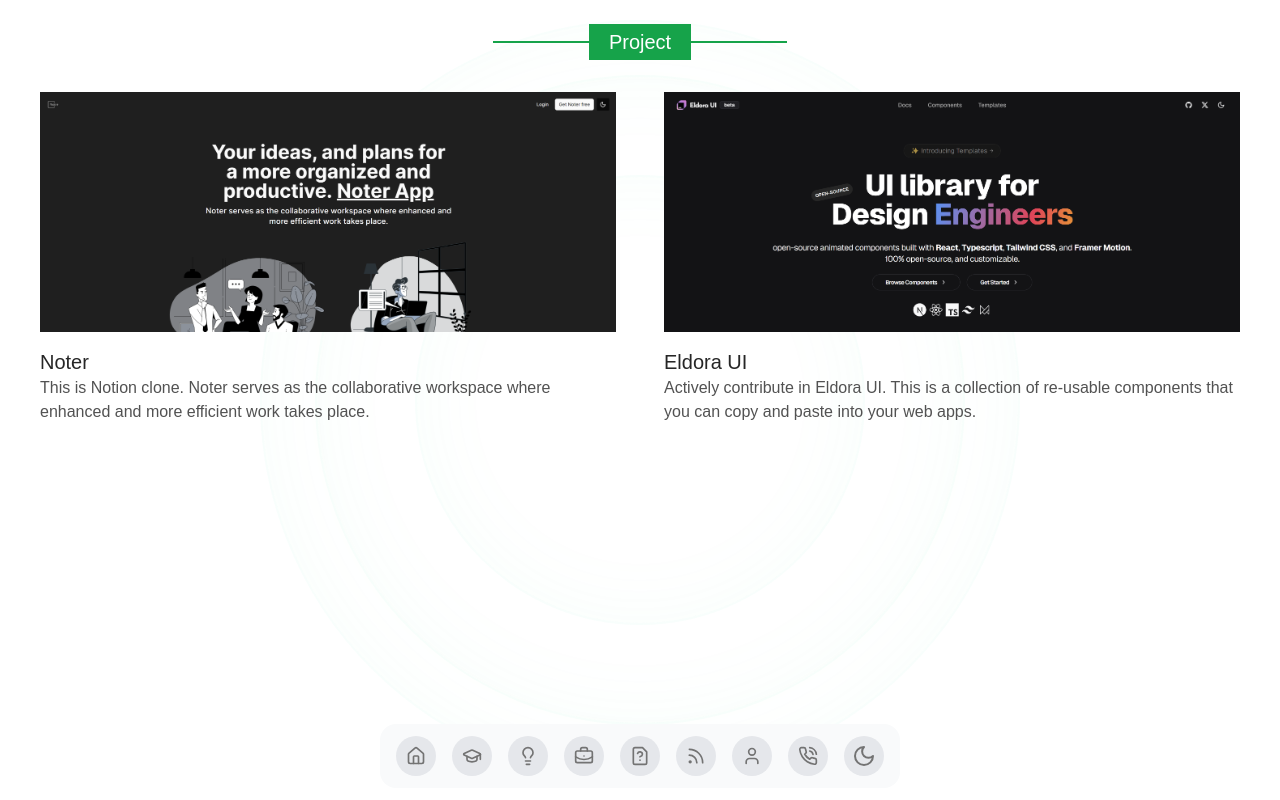
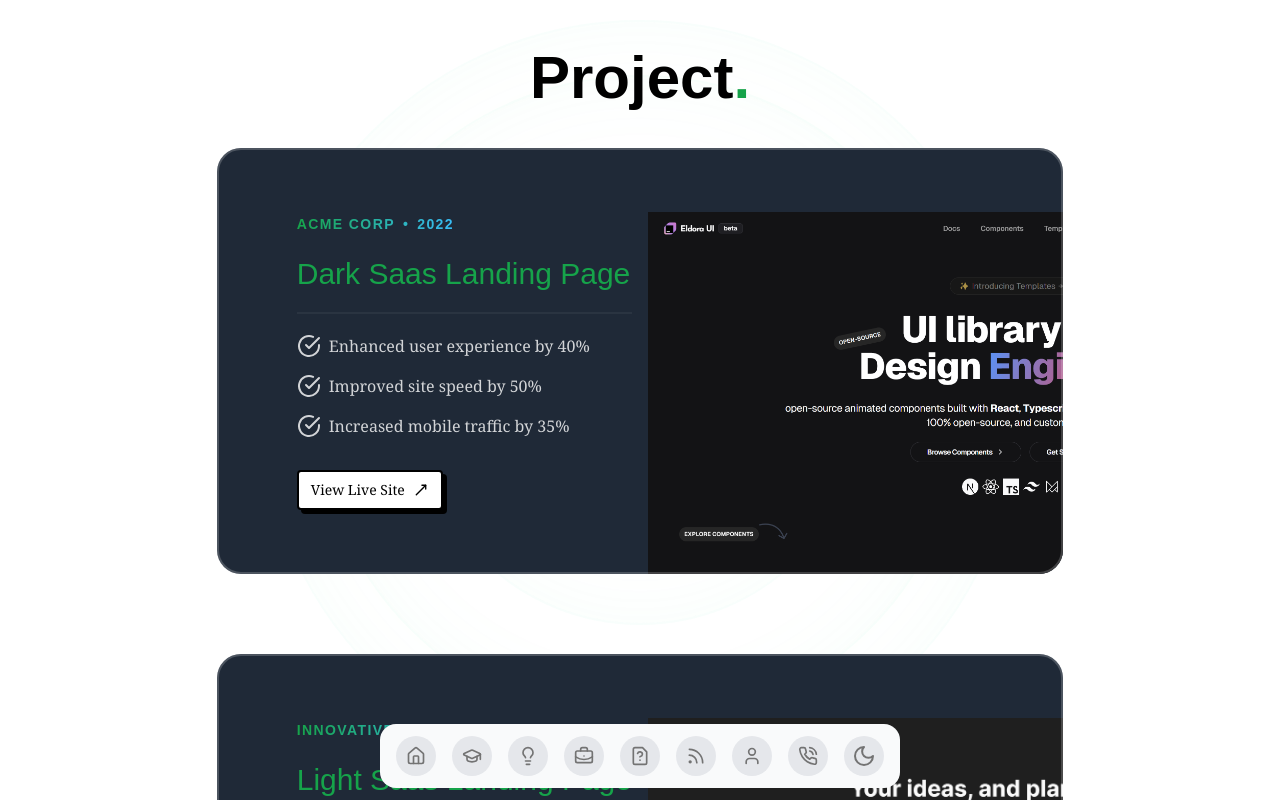
Before and after one commit to yogesh2104/abt.yogesh, a Next.js app: page /project in a window 1280 px wide. Built offline with nearby package versions, Linux system fonts and the light colour scheme; a web font is replaced by a local one.

Commit message:
feat: added project view

```diff
--- a/app/globals.css
+++ b/app/globals.css
@@ -76,6 +76,11 @@
   }
 }
 
+@layer utilities{
+  .container{
+    @apply lg:max-w-5xl
+  }
+}
 
 /* 3d button style */
 .button {
--- a/app/project/page.tsx
+++ b/app/project/page.tsx
@@ -1,4 +1,5 @@
 import { ProjectGridView } from "@/components/project-grid";
+import { ProjectView } from "@/components/project-view";
 
 
 export const metadata = {
@@ -13,18 +14,13 @@ const Skeleton = () => (
 
 const ProjectPage=()=>{
     return(
-        <div className="container" id='projects'>
-            <div className="relative z-50">
-                <div className="flex justify-center ">
-                    <div className="flex  items-center">
-                    <span className="w-24 h-[2px] bg-primary"></span>
-                    <span className="bg-primary text-white dark:text-black p-1 px-5 text-lg md:text-xl rounded-md">Project</span>
-                    <span className="w-24 h-[2px] bg-primary"></span>
-                    </div>
-                </div>
+        <div className="container lg:max-w-5xl" id='projects'>
+            <div className="text-white p-6 font-sans">
+            <h1 className="text-4xl md:text-6xl font-bold mb-8 text-center dark:text-white text-black">Project<span className="text-primary">.</span></h1>
 
                 <div className="mt-4">
-                    <ProjectGridView/>
+                    <ProjectView/>
+                    {/* <ProjectGridView/> */}
                 </div>
 
             </div>
--- /dev/null
+++ b/components/project-view.tsx
@@ -0,0 +1,91 @@
+"use client"
+
+import Link from "next/link";
+import ElevatedButton from "./elevated-button";
+import { MoveRight,CircleCheckBig } from 'lucide-react'
+
+
+const portfolioProjects = [
+    {
+      company: "Acme Corp",
+      year: "2022",
+      title: "Dark Saas Landing Page",
+      results: [
+        { title: "Enhanced user experience by 40%" },
+        { title: "Improved site speed by 50%" },
+        { title: "Increased mobile traffic by 35%" },
+      ],
+      link: "https://youtu.be/4k7IdSLxh6w",
+      image: '/project/eldoraui.png',
+    },
+    {
+      company: "Innovative Co",
+      year: "2021",
+      title: "Light Saas Landing Page",
+      results: [
+        { title: "Boosted sales by 20%" },
+        { title: "Expanded customer reach by 35%" },
+        { title: "Increased brand awareness by 15%" },
+      ],
+      link: "https://youtu.be/7hi5zwO75yc",
+      image: '/project/noter.png',
+    },
+    {
+      company: "Quantum Dynamics",
+      year: "2023",
+      title: "AI Startup Landing Page",
+      results: [
+        { title: "Enhanced user experience by 40%" },
+        { title: "Improved site speed by 50%" },
+        { title: "Increased mobile traffic by 35%" },
+      ],
+      link: "https://youtu.be/Z7I5uSRHMHg",
+      image: '/project/eldoraui.png',
+    },
+];
+
+
+export const ProjectView=()=>{
+    return(
+        <div>
+           <div className=" md:mb-16">
+            <div className="flex flex-col md:mt-10 gap-20 mt-4">
+                {portfolioProjects.map((project)=>(
+                    <div key={project.title} className="bg-gray-800 rounded-3xl relative overflow-hidden z-0 after:z-10 after:content-[''] after:absolute after:inset-0 after:outline-2 after:outline after:-outline-offset-2 after:rounded-3xl after:outline-white/20 px-8 pt-8 after:pointer-events-none md:pt-12 md:px-10 lg:pt-16 lg:px-20">
+                        <div className="lg:grid lg:grid-cols-2 lg:gap-4">
+                            <div className="lg:pb-16">
+                                <div>
+                                    <div className=" bg-gradient-to-r from-primary to-sky-400 inline-flex gap-2 font-bold uppercase tracking-widest text-sm lg:text-md text-transparent bg-clip-text">
+                                        <span>{project.company}</span>
+                                        <span>&bull;</span>
+                                        <span>{project.year}</span>
+                                    </div>
+                                </div>
+                                <h3 className="text-3xl mt-2 md:mt-5 text-primary md:text-3xl">{project.title}</h3>
+                                <hr className="border-t-2 border-white/5 mt-4 md:mt-5"/>
+                                <ul className="flex flex-col gap-4 mt-4 md:mt-5">
+                                    {project.results.map((result)=>(
+                                        <li key={result.title} className="flex gap-2 items-center font-serif text-sm md:text-base text-white/80">
+                                            <CircleCheckBig className="size-5 md:size-6"/>
+                                            <span>{result.title}</span>
+                                        </li>
+                                    ))}
+                                </ul>
+                                <a href={project.link}>
+                                    <ElevatedButton className="group mt-8 h-10">
+                                        <span className="flex gap-2 items-center text-sm mt-1">View Live Site <MoveRight className="h-4 w-4 -rotate-45 group-hover:rotate-0"/> </span>
+                                    </ElevatedButton>
+                                </a>
+
+                            </div>
+                            <div className="lg:relative">
+                        <       img className="mt-8 -mb-4 md:-mb-0 lg:mt-0 lg:absolute lg:h-full lg:w-auto lg:max-w-none" src={project.image} alt={project.title}/>
+                            </div>
+                        </div>
+                    </div>
+                ))}
+            </div>
+           </div>
+        </div>
+    )
+}
```
